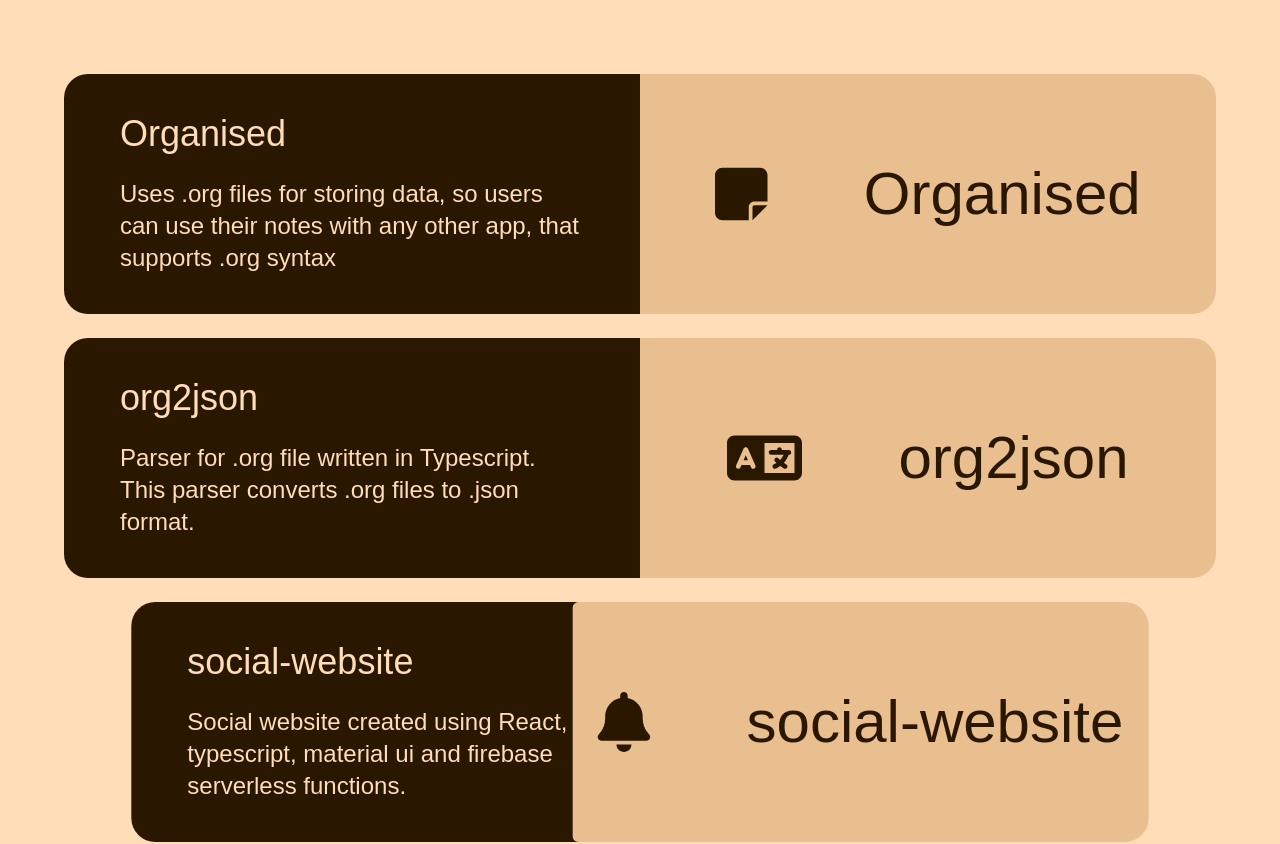
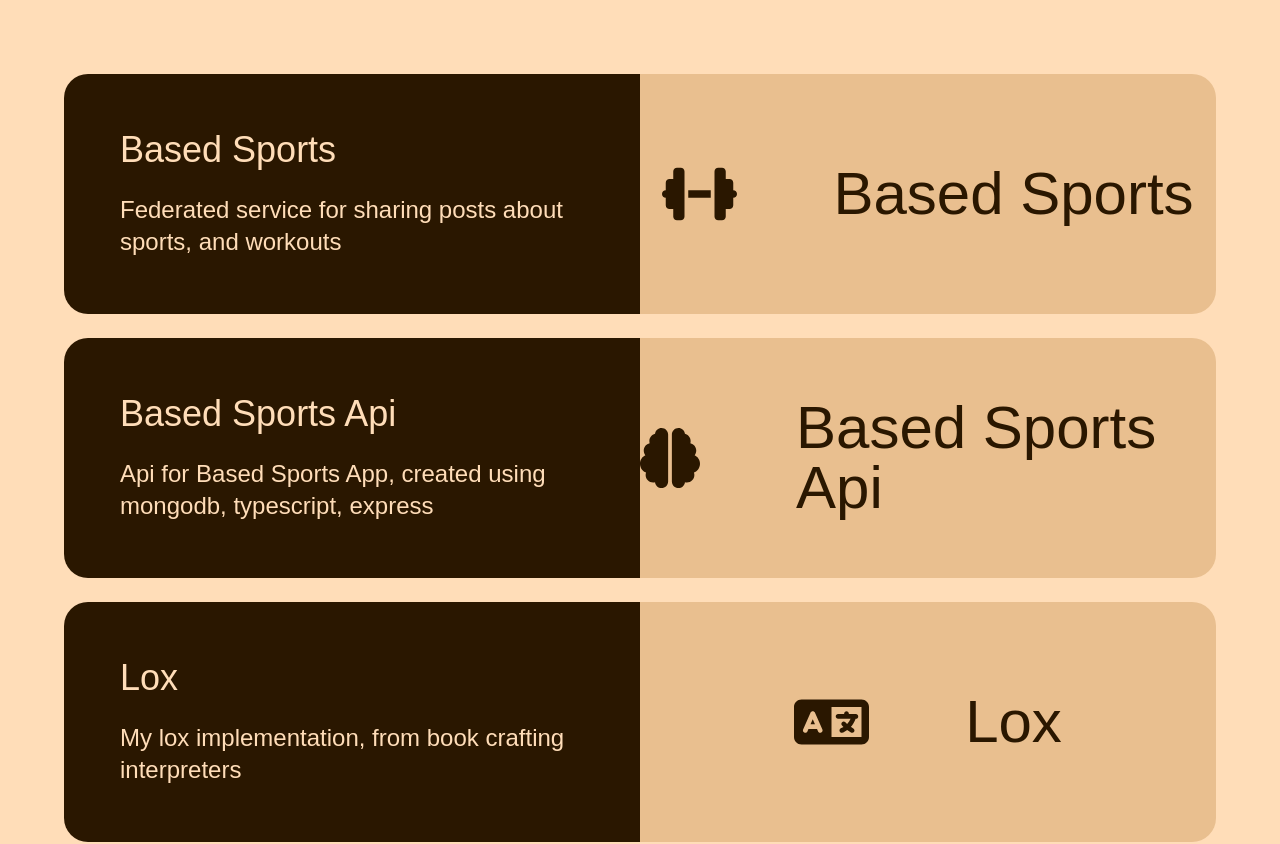
Before and after one commit to VladPetryshyn/vladpetryshyn.github.io, a React (Vite) app: page / in a window 1280 px wide. Shown: the part 840-1684 px from the top of the page. Built offline with nearby package versions, Linux system fonts and the light colour scheme.

Commit message:
Added new projects

```diff
--- a/data.ts
+++ b/data.ts
@@ -1,7 +1,25 @@
 import { faGithub, faLinkedinIn } from "@fortawesome/free-brands-svg-icons"
-import { faBell, faLanguage, faNoteSticky } from "@fortawesome/free-solid-svg-icons"
+import { faBell, faBrain, faDumbbell, faLanguage, faNoteSticky } from "@fortawesome/free-solid-svg-icons"
 
 export const projects = [
+  {
+    title: "Based Sports",
+    description: "Federated service for sharing posts about sports, and workouts",
+    icon: faDumbbell,
+    link: "https://github.com/VladPetryshyn/based-sports"
+  },
+  {
+    title: "Based Sports Api",
+    description: "Api for Based Sports App, created using mongodb, typescript, express",
+    link: "https://github.com/VladPetryshyn/based-sports-api",
+    icon: faBrain
+  },
+  {
+    title: "Lox",
+    description: "My lox implementation, from book crafting interpreters",
+    icon: faLanguage,
+    link: "https://github.com/VladPetryshyn/lox"
+  },
   {
     title: "Organised",
     description: "Uses .org files for storing data, so users can use their notes with any other app, that supports .org syntax",
@@ -19,7 +37,7 @@ export const projects = [
     description: "Social website created using React, typescript, material ui and firebase serverless functions.",
     icon: faBell,
     link: "https://github.com/VladPetryshyn/socialApp"
-  }
+  },
 ]
 
 export type Project = typeof projects[0]
```
